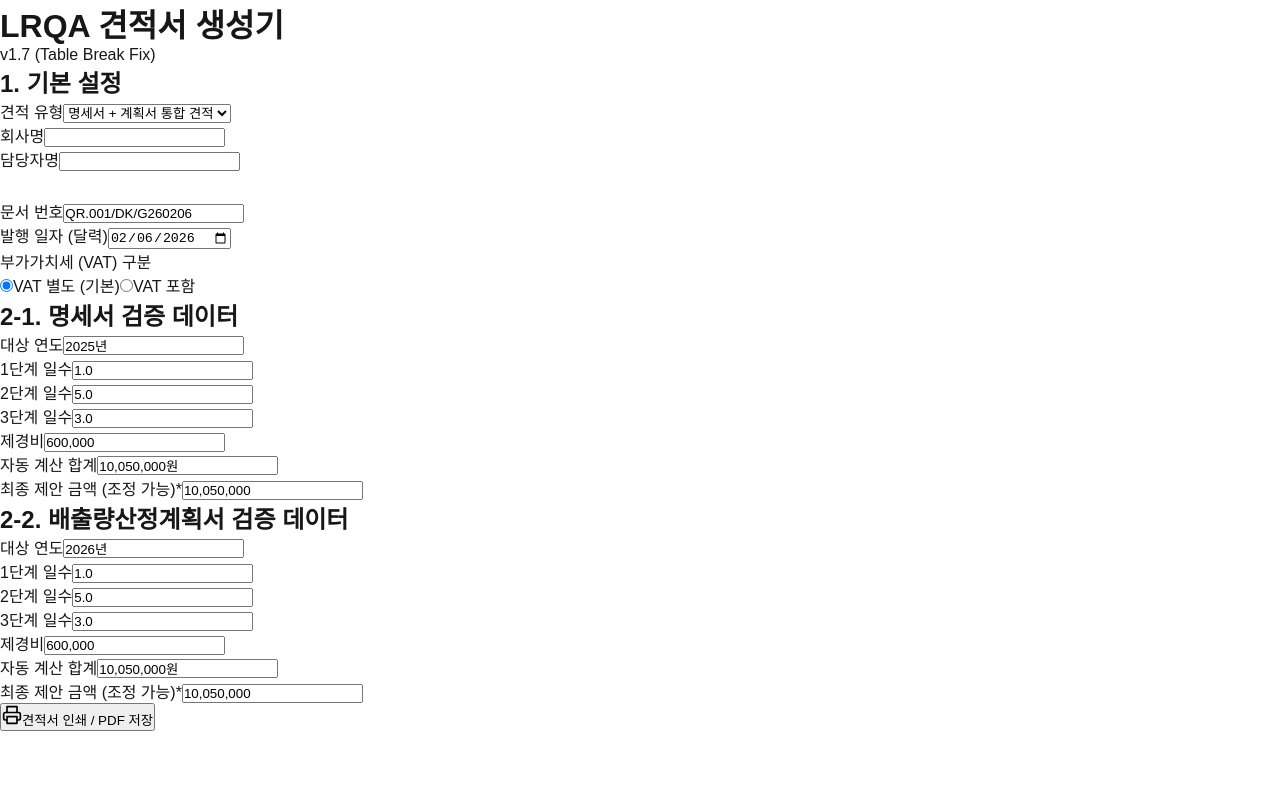
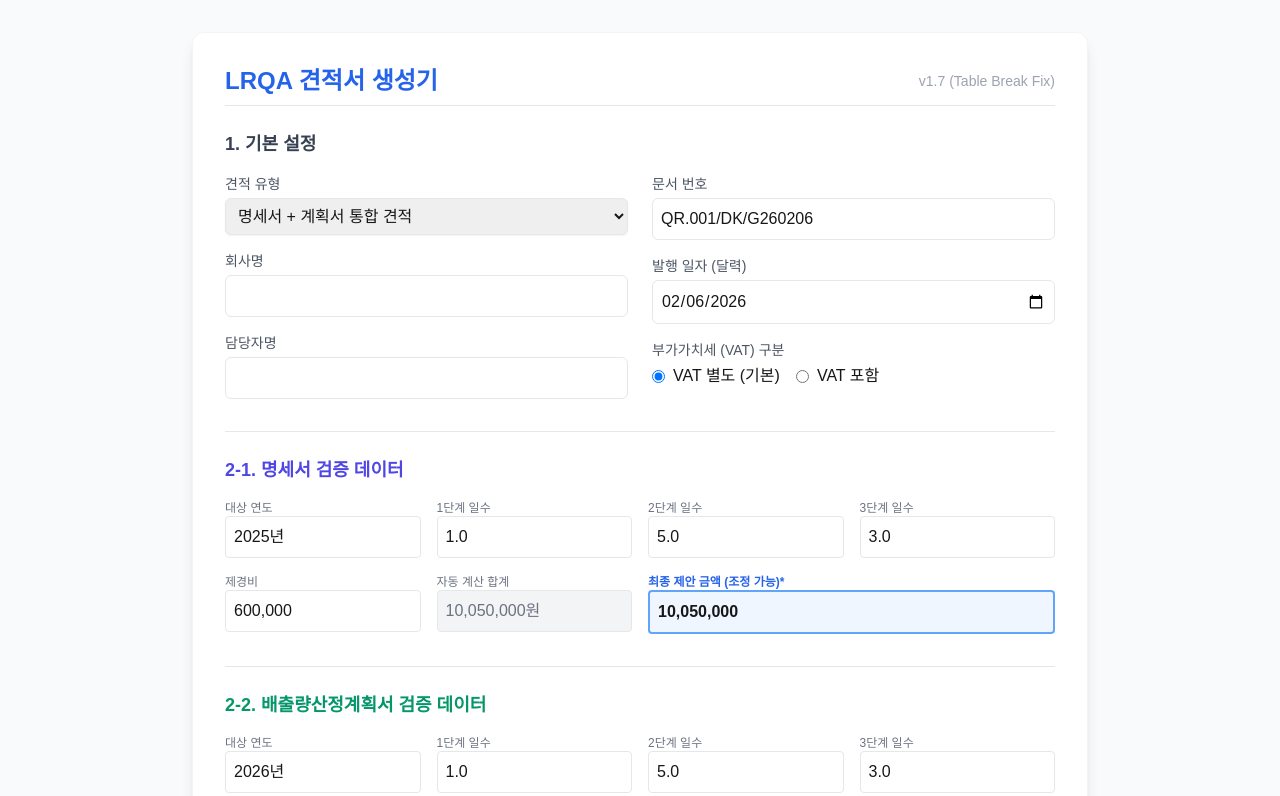
Before and after one commit to neod00/KETSQuot_pigeon, a Next.js app in the folder web-app/: page / in a window 1280 px wide. Shown: the top 796 px of the page. Built offline with nearby package versions, Linux system fonts and the light colour scheme.

Commit message:
fix(web): restore Tailwind and existing portal styles

```diff
--- a/web-app/src/app/globals.css
+++ b/web-app/src/app/globals.css
@@ -1,3 +1,7 @@
+@tailwind base;
+@tailwind components;
+@tailwind utilities;
+
 :root {
   --background: #ffffff;
   --foreground: #171717;
@@ -21,7 +25,93 @@
   .no-print {
     display: none !important;
   }
+
   body {
     background: white;
   }
 }
+
+/* Shared LRQA workspace treatment. The legacy view keeps the original page CSS untouched. */
+html[data-portal-design='modern'] body {
+  background: #eef2f5;
+}
+
+html[data-portal-design='modern'] .portal-legacy-internal-header,
+html[data-portal-design='modern'] .portal-modern-content .portal-legacy-only {
+  display: none !important;
+}
+
+html[data-portal-design='modern'] .portal-internal-legacy,
+html[data-portal-design='modern'] .portal-modern-content > .min-h-screen {
+  min-height: auto !important;
+  background: transparent !important;
+}
+
+html[data-portal-design='modern'] .portal-modern-content > main[style*='100dvh'] {
+  height: calc(100dvh - 72px) !important;
+  min-height: 560px !important;
+}
+
+html[data-portal-design='modern'] .portal-modern-content .rounded-xl,
+html[data-portal-design='modern'] .portal-modern-content .rounded-2xl {
+  border-radius: 6px !important;
+}
+
+html[data-portal-design='modern'] .portal-modern-content .shadow-lg,
+html[data-portal-design='modern'] .portal-modern-content .shadow-xl,
+html[data-portal-design='modern'] .portal-modern-content .shadow-2xl,
+html[data-portal-design='modern'] .portal-modern-content .shadow-sm {
+  box-shadow: 0 12px 30px rgba(16, 19, 47, 0.08) !important;
+}
+
+html[data-portal-design='modern'] .portal-modern-content input:not([type='checkbox']):not([type='radio']),
+html[data-portal-design='modern'] .portal-modern-content select,
+html[data-portal-design='modern'] .portal-modern-content textarea {
+  border-color: #c6d1db !important;
+  border-radius: 4px !important;
+  background-color: #fff;
+}
+
+html[data-portal-design='modern'] .portal-modern-content input:focus,
+html[data-portal-design='modern'] .portal-modern-content select:focus,
+html[data-portal-design='modern'] .portal-modern-content textarea:focus {
+  border-color: #008d87 !important;
+  box-shadow: 0 0 0 3px rgba(19, 229, 176, 0.14) !important;
+  outline: 0;
+}
+
+html[data-portal-design='modern'] .portal-modern-content .text-blue-600,
+html[data-portal-design='modern'] .portal-modern-content .text-blue-700 {
+  color: #007d77 !important;
+}
+
+html[data-portal-design='modern'] .portal-modern-content .bg-blue-600,
+html[data-portal-design='modern'] .portal-modern-content .bg-blue-700 {
+  background-color: #075e75 !important;
+}
+
+html[data-portal-design='modern'] .portal-modern-content .bg-teal-700,
+html[data-portal-design='modern'] .portal-modern-content .bg-emerald-700 {
+  background-color: #007d77 !important;
+}
+
+html[data-portal-design='modern'] .portal-modern-content table thead {
+  color: #10132f;
+}
+
+html[data-portal-design='modern'] .portal-modern-content table tbody tr:hover {
+  background-color: rgba(19, 229, 176, 0.055);
+}
+
+@media (max-width: 820px) {
+  html[data-portal-design='modern'] .portal-modern-content > main[style*='100dvh'] {
+    height: calc(100dvh - 164px) !important;
+  }
+}
+
+@media print {
+  html[data-portal-design='modern'] .portal-modern-content > .min-h-screen {
+    min-height: 0 !important;
+    background: #fff !important;
+  }
+}
```
